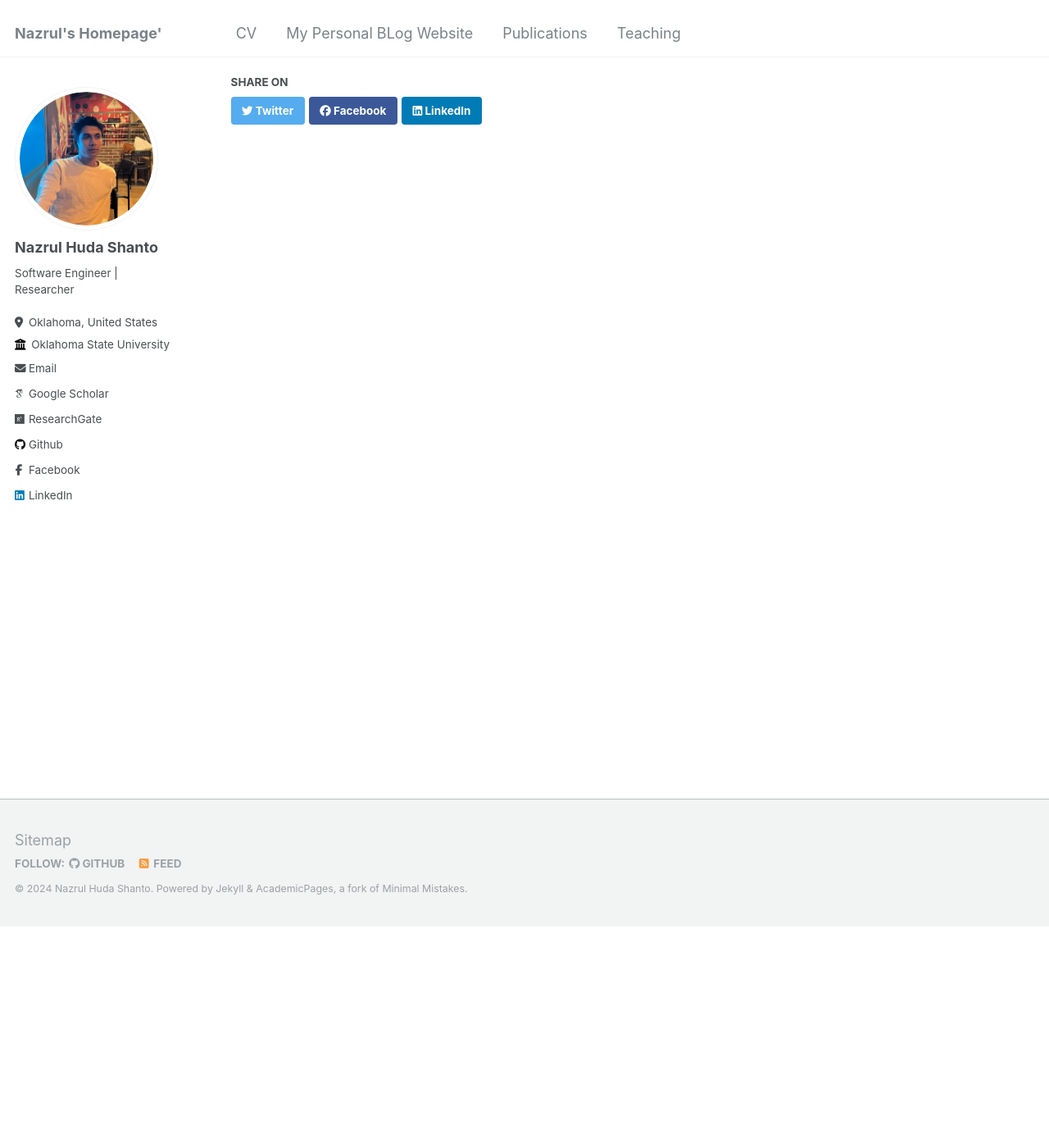
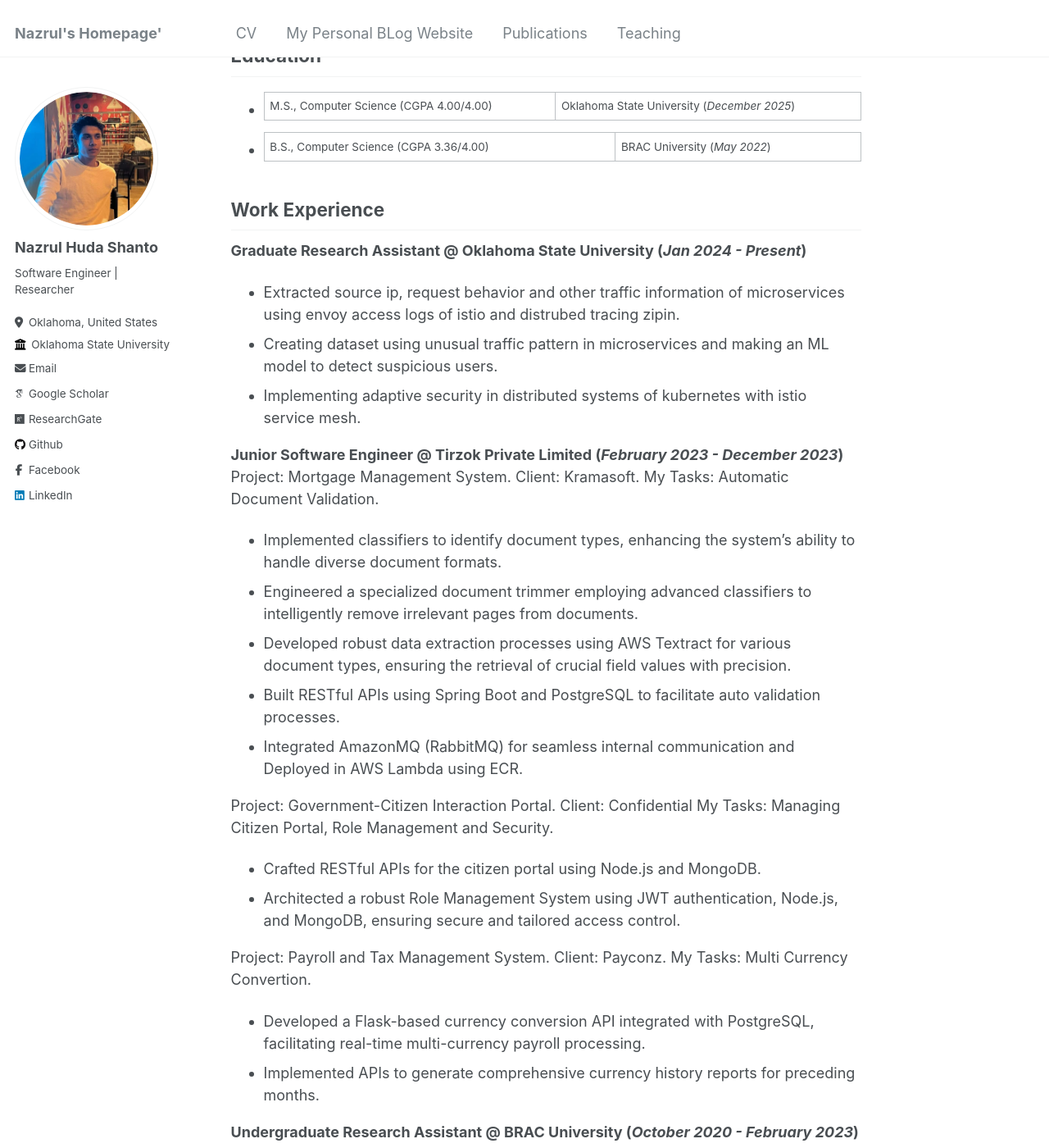
Before and after one commit to nazrulhuda/portfolio, a Jekyll site: the page built from _teaching/2014-spring-teaching-1.md, in a window 1280 px wide and 1400 px high, scrolled down 270 px. Shown: the whole window at 82% size. Built offline with Jekyll 4.4.1, drawn with Linux system fonts in a browser that asks for light colours; some web fonts are replaced; some of the changed text lies outside the part shown.

Commit message:
first commit

```diff
--- a/_teaching/2014-spring-teaching-1.md
+++ b/_teaching/2014-spring-teaching-1.md
@@ -1,6 +1,6 @@
 ---
 permalink: /
-title: "dgdgdgdgdgdgdgdgdgdgdg!"
+title: "Work Experience"
 excerpt: "About me"
 author_profile: true
 redirect_from:
@@ -8,4 +8,56 @@ redirect_from:
   - /about.html
 ---
 
-#dgdgdgdgdgdgdgdgdg
+# Software Engineer
+
+#### Technical Skills: Python, Django, NodeJS, Postgresql, Mongodb AWS
+
+## Education
+- M.S., Computer Science (CGPA 4.00/4.00)	| Oklahoma State University (_December 2025_)
+- B.S., Computer Science (CGPA 3.36/4.00) | BRAC University (_May 2022_)
+
+## Work Experience
+**Graduate Research Assistant @ Oklahoma State University (_Jan 2024 - Present_)**
+- Extracted source ip, request behavior and other traffic information of microservices using envoy access logs of istio and distrubed tracing zipin.
+- Creating dataset using unusual traffic pattern in microservices and making an ML model to detect suspicious users.
+- Implementing adaptive security in distributed systems of kubernetes with istio service mesh.
+
+
+**Junior Software Engineer @ Tirzok Private Limited (_February 2023 - December 2023_)**
+Project: Mortgage Management System.
+Client: Kramasoft.
+My Tasks: Automatic Document Validation.
+
+- Implemented classifiers to identify document types, enhancing the system’s ability to handle diverse document formats.
+- Engineered a specialized document trimmer employing advanced classifiers to intelligently remove irrelevant pages from documents.
+- Developed robust data extraction processes using AWS Textract for various document types, ensuring the retrieval of crucial field values with precision.
+- Built RESTful APIs using Spring Boot and PostgreSQL to facilitate auto validation processes.
+- Integrated AmazonMQ (RabbitMQ) for seamless internal communication and Deployed in AWS Lambda using ECR.
+
+Project: Government-Citizen Interaction Portal.
+Client: Confidential
+My Tasks: Managing Citizen Portal, Role Management and Security.
+
+- Crafted RESTful APIs for the citizen portal using Node.js and MongoDB.
+- Architected a robust Role Management System using JWT authentication, Node.js, and MongoDB, ensuring secure and tailored access control.
+
+Project: Payroll and Tax Management System. Client: Payconz. My Tasks: Multi Currency Convertion.
+
+- Developed a Flask-based currency conversion API integrated with PostgreSQL, facilitating real-time multi-currency payroll processing.
+- Implemented APIs to generate comprehensive currency history reports for preceding months.
+
+**Undergraduate Research Assistant @ BRAC University (_October 2020 - February 2023_)**
+
+Lab: Computing for Sustainability and Social Good (C2SG) Lab
+Supervisor: Jannatun Noor, Assistant Professor, Brac University.
+Consultant: Prof. Dr. A. B. M. Alim Al Islam, Professor, Bangladesh University of Engineering and Technology.
+
+My responsibilities extended to supporting research efforts of my supervisor, assisting her thesis students, and providing valuable guidance to their research pursuits. Some of the notable achievements during my tenure include:
+
+- Inaugurated a novel framework for HCI4D researchers to effectively approach HVECs in Andharmanik and Ruma.
+- Executed Linear Regression with SPSS with different demographics to understand participants’ needs.
+- Performed descriptive analysis to find barriers in indigenous education in Bandarban District.
+- Created multiple prototypes and finalized Indigenous Primary Education (IPE) that has educational content in three local indigenous languages; aiming to provide educational materials to indigenous children.
+- Decreased user waiting time for progressive JPEG by 54%, and image size by 27% without compromising image quality.
+- Tested the image qualities in SSIM; analyzed results from a custom-made dataset of 1200 images and COCO Dataset.
+- Emulated a blockchain network with 50 Nginx VM servers and used proxy servers to detect the attack. Mitigated 66.7% of the DDoS attacks using memory management of only 50 VM’s.
```
